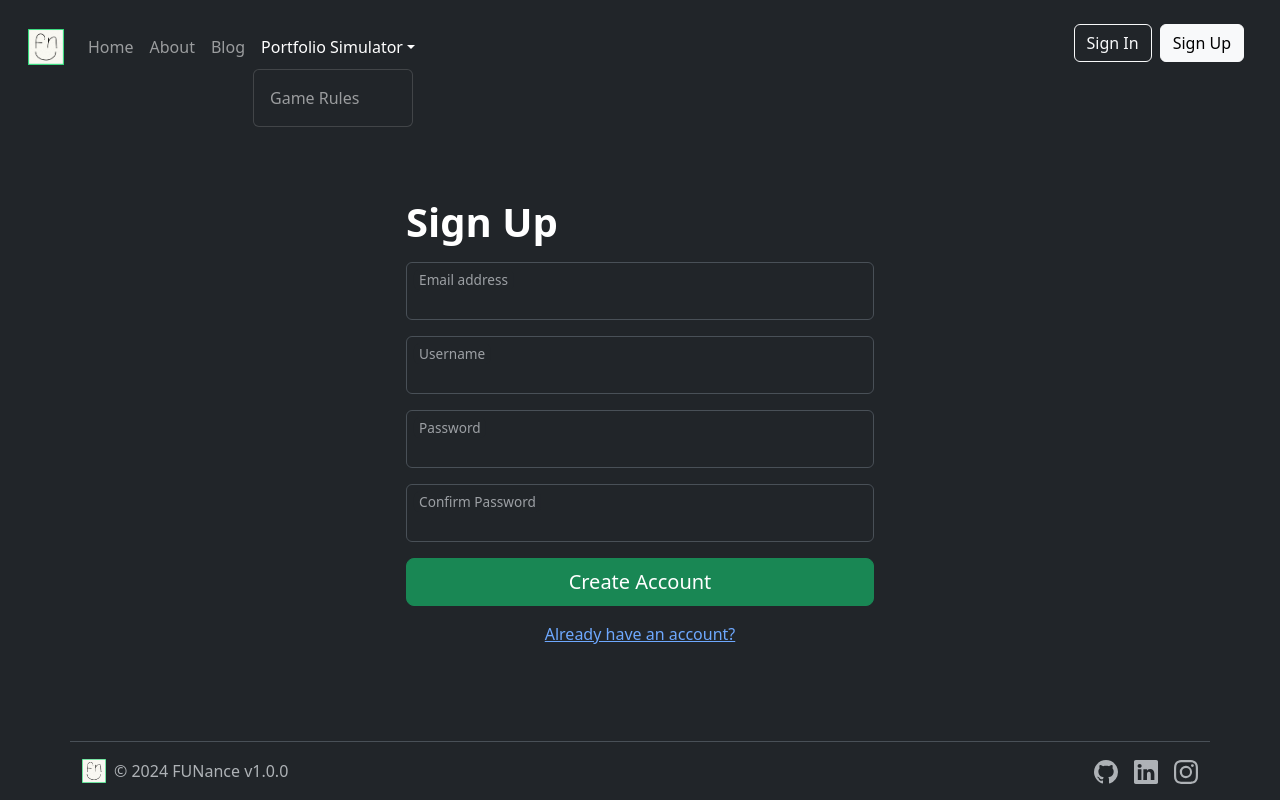
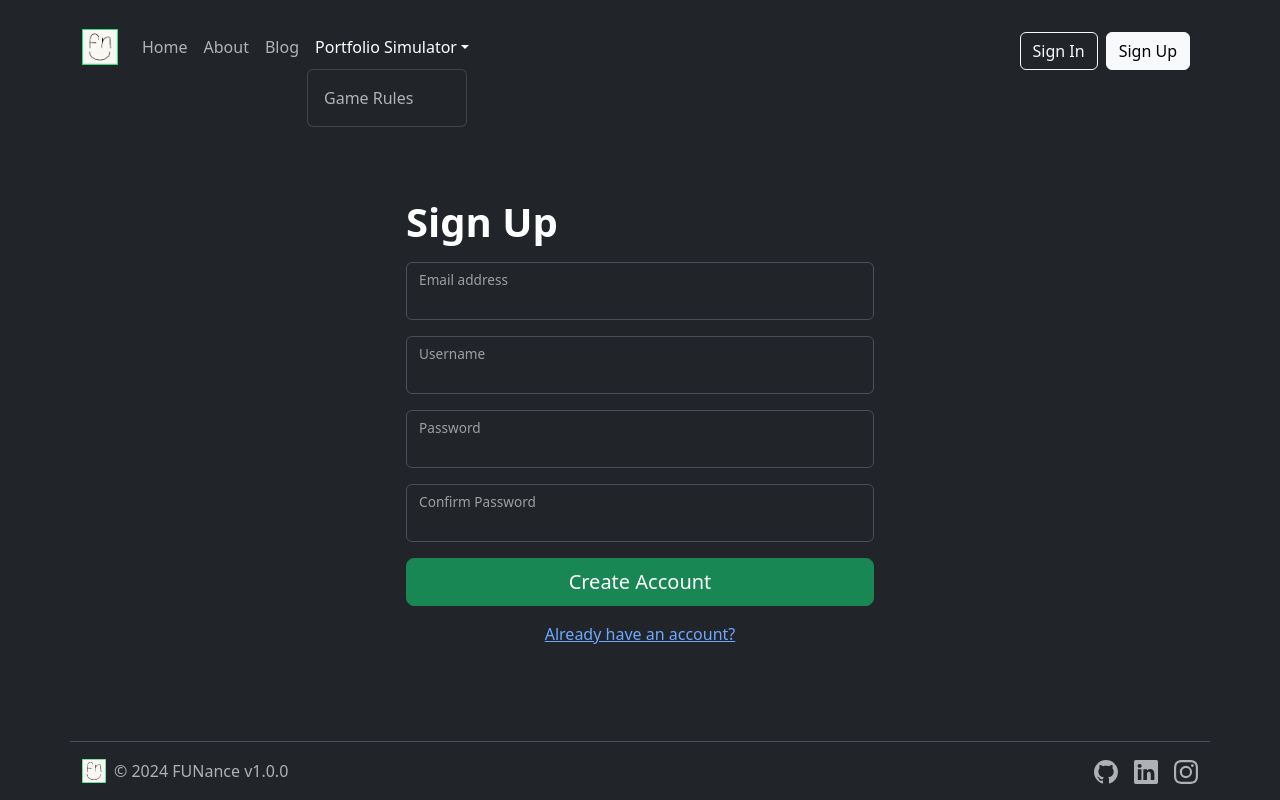
Before and after one commit to yangsu01/Funance, a React (Vite) app in the folder client/: page /sign-up in a window 1280 px wide. Both pictures are taken after a click on the button "Portfolio Simulator". Built offline with nearby package versions, Linux system fonts and the light colour scheme; no server answers.

Commit message:
update navbar toggle on small screens to auto collapse

```diff
--- a/client/src/components/TopNavbar.tsx
+++ b/client/src/components/TopNavbar.tsx
@@ -1,3 +1,5 @@
+import { useState } from "react";
+import { useMediaQuery } from "react-responsive";
 import { NavLink, useNavigate } from "react-router-dom";
 
 // bootstrap elements
@@ -18,6 +20,14 @@ const TopNavbar = ({
   setUserAuthenticated,
 }: Props) => {
   const navigate = useNavigate();
+  const [expanded, setExpanded] = useState(false);
+  const isSmallScreen = useMediaQuery({ maxWidth: 767 });
+
+  const handleToggle = () => {
+    if (isSmallScreen) {
+      setExpanded(!expanded);
+    }
+  };
 
   const signOutUser = async () => {
     // call backend api
@@ -34,50 +44,66 @@ const TopNavbar = ({
   };
 
   return (
-    <Navbar data-bs-theme="dark" bg="dark" expand="lg md" className="m-3">
-      <Container fluid>
-        <NavLink to="/" className="me-3">
+    <Navbar expand="md" expanded={expanded} className="mt-3">
+      <Container>
+        <Navbar.Brand href="/" className="mb-3">
           <img
             src="funance_logo.jpg"
             alt="FUNance logo"
             width="36"
             height="36"
           />
-        </NavLink>
-        <Navbar.Toggle aria-controls="basic-navbar-nav" />
-        <Navbar.Collapse id="basic-navbar-nav">
-          <Nav className="me-auto">
-            <NavLink to="/" className="nav-link">
+        </Navbar.Brand>
+        <Navbar.Toggle
+          aria-controls="responsive-navbar-nav"
+          onClick={handleToggle}
+          className="mb-3"
+        />
+        <Navbar.Collapse id="responsive-navbar-nav">
+          <Nav className="me-auto mb-3">
+            <Nav.Link as={NavLink} to="/" onClick={handleToggle}>
               Home
-            </NavLink>
+            </Nav.Link>
 
-            <NavLink to="/about" className="nav-link">
+            <Nav.Link as={NavLink} to="/about" onClick={handleToggle}>
               About
-            </NavLink>
+            </Nav.Link>
 
-            <NavLink to="/blog" className="nav-link">
+            <Nav.Link as={NavLink} to="/blog" onClick={handleToggle}>
               Blog
-            </NavLink>
-
-            {/* portfolio sim dropdown */}
+            </Nav.Link>
             <NavDropdown title="Portfolio Simulator" id="portfolio-simulator">
-              <NavLink to="/game-rules" className="nav-link ps-3">
+              <NavDropdown.Item
+                as={NavLink}
+                to="/game-rules"
+                className="nav-link ps-3"
+                onClick={handleToggle}
+              >
                 Game Rules
-              </NavLink>
+              </NavDropdown.Item>
               {userAuthenticated && (
                 <>
                   <NavDropdown.Divider />
-                  <NavLink to="/games-list" className="nav-link ps-3">
+                  <NavDropdown.Item
+                    as={NavLink}
+                    to="/games-list"
+                    className="nav-link ps-3"
+                    onClick={handleToggle}
+                  >
                     Games List
-                  </NavLink>
-                  <NavLink to="/my-portfolio" className="nav-link ps-3">
+                  </NavDropdown.Item>
+                  <NavDropdown.Item
+                    as={NavLink}
+                    to="/my-portfolio"
+                    className="nav-link ps-3"
+                    onClick={handleToggle}
+                  >
                     My Portfolio
-                  </NavLink>
+                  </NavDropdown.Item>
                 </>
               )}
             </NavDropdown>
           </Nav>
-
           <Nav>
             {userAuthenticated ? (
               <Button variant="outline-light mb-2" onClick={signOutUser}>
@@ -88,12 +114,14 @@ const TopNavbar = ({
                 <NavLink
                   to="/sign-in"
                   className="btn btn-outline-light me-2 mb-2"
+                  onClick={handleToggle}
                 >
                   Sign In
                 </NavLink>
                 <NavLink
                   to="/sign-up"
                   className="btn btn-outline-light me-2 mb-2"
+                  onClick={handleToggle}
                 >
                   Sign Up
                 </NavLink>
--- a/client/src/index.css
+++ b/client/src/index.css
@@ -56,10 +56,17 @@
 
 .alert {
   position: fixed;
-  top: 75px; /* Adjust this value to position the alert below the nav bar */
+  top: 75px;
   left: 0;
   right: 0;
   margin: auto;
-  width: calc(100% - 20px); /* Adjust the width as needed */
+  width: calc(100% - 20px);
   max-width: 1000px;
 }
+
+/* selected dropdown item color  */
+.dropdown-item.active,
+.dropdown-item:active {
+  background-color: rgba(255, 255, 255, 0);
+  color: rgb(255, 255, 255);
+}
```
